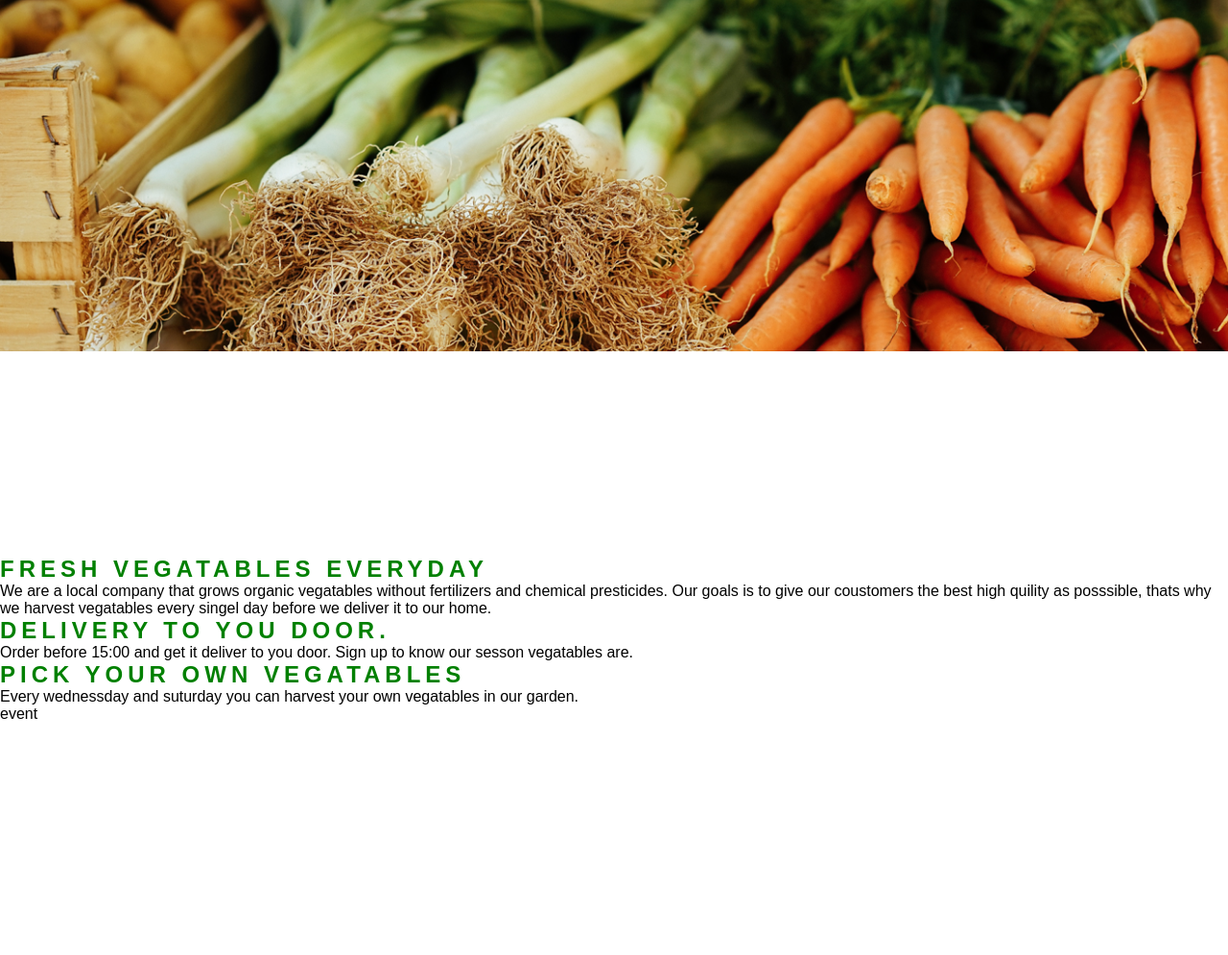
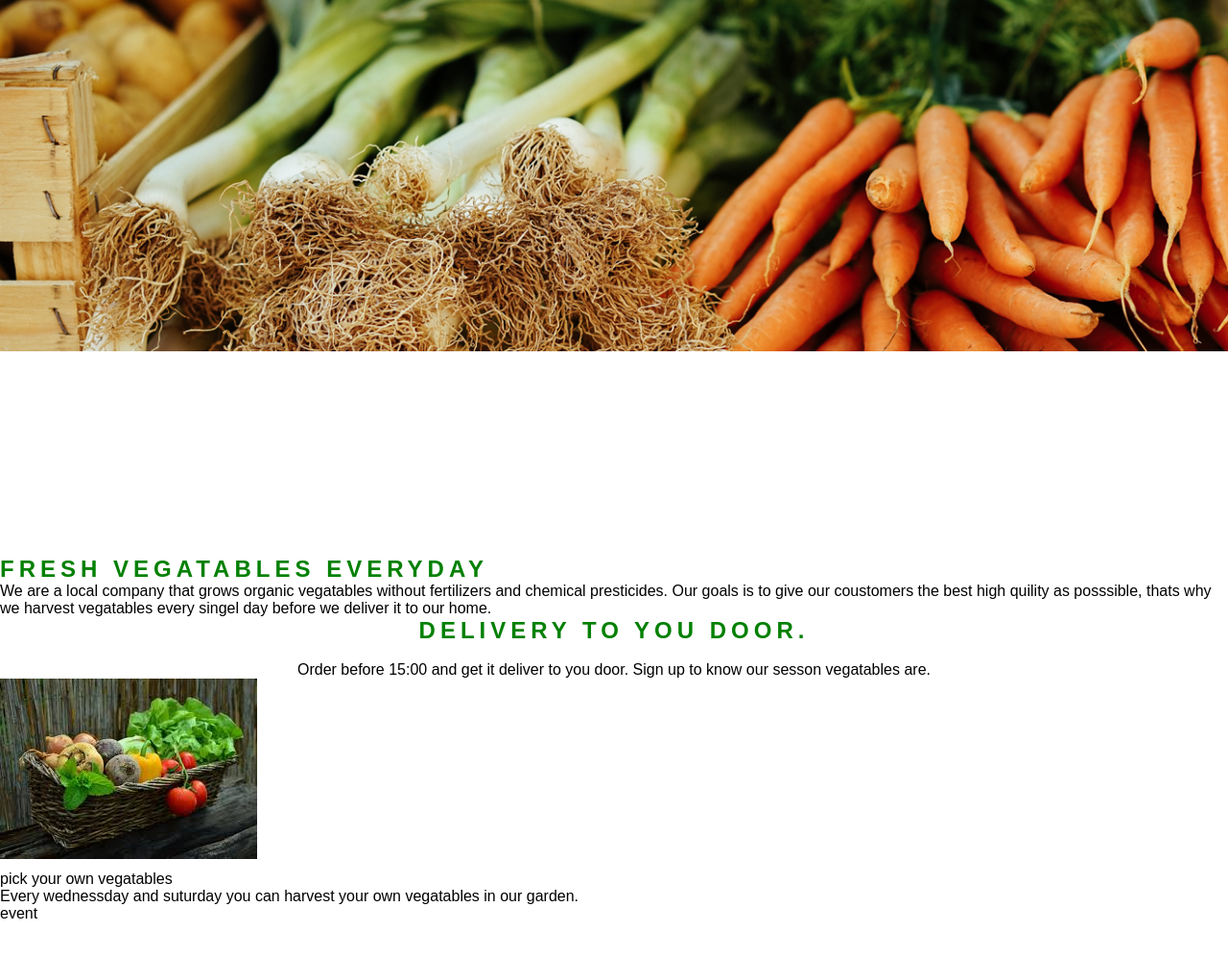
Before and after one commit to kharriiTD/ms-project01, a plain HTML site: page index.html in a window 1280 px wide. Shown: the part 69-1064 px from the top of the page at 96% size. Before the commit the page ends 876 px from the top, so only its background shows below. Drawn offline with Linux system fonts and the light colour scheme.

Commit message:
add font awesome scrips and home content two images

```diff
--- a/assets/css/style.css
+++ b/assets/css/style.css
@@ -48,8 +48,22 @@ h2 {
 }
 
 #hero-image {
+    background: url('../images/veg1.png') no-repeat;
     height: 600px;
-    width: 100%;
-    background: url('../images/veg1.png') no-repeat;
     background-size: 100%;
 }
+
+/* info */
+
+#home-content-two {
+    text-align: center;
+    float: center;
+}
+
+#home-content-images {
+    background: url('../images/vego-door.jpeg') no-repeat;
+    height: min-content;
+    padding-bottom: 200px;
+    text-align: center;
+
+}
--- a/index.html
+++ b/index.html
@@ -42,7 +42,7 @@
     </section>
     <section id="info">
         <div>
-            <h2>Fresh vegatables everyday</h2>
+            <h2 id="home-content">Fresh vegatables everyday</h2>
             <p>We are a local company that grows organic vegatables without fertilizers and chemical presticides.
                 Our goals is to give our coustomers the best high quility as posssible, thats why we harvest
                 vegatables every singel day before we deliver it to our home.
@@ -51,21 +51,24 @@
 
             </p>
         </div>
-        <div>
+        <div id="home-content-two">
             <h2>
                 <h2>Delivery to you door.</h2>
+                <br>
                 <p>
                     Order before 15:00 and get it deliver to you door.
                     Sign up to know our sesson vegatables are.
                 </p>
+                <div id="home-content-images"></div>
             </h2>
         </div>
         <div>
             <h2>
-                <h2>pick your own vegatables</h2>
-                <p>
-                    Every wednessday and suturday you can harvest your own vegatables in our garden.
-                </p>
+                <h2 id="home-content-three"></h2>pick your own vegatables
+            </h2>
+            <p>
+                Every wednessday and suturday you can harvest your own vegatables in our garden.
+            </p>
             </h2>
         </div>
     </section>
```
Also changed, not shown: assets/images/vego-door.jpeg (added).
